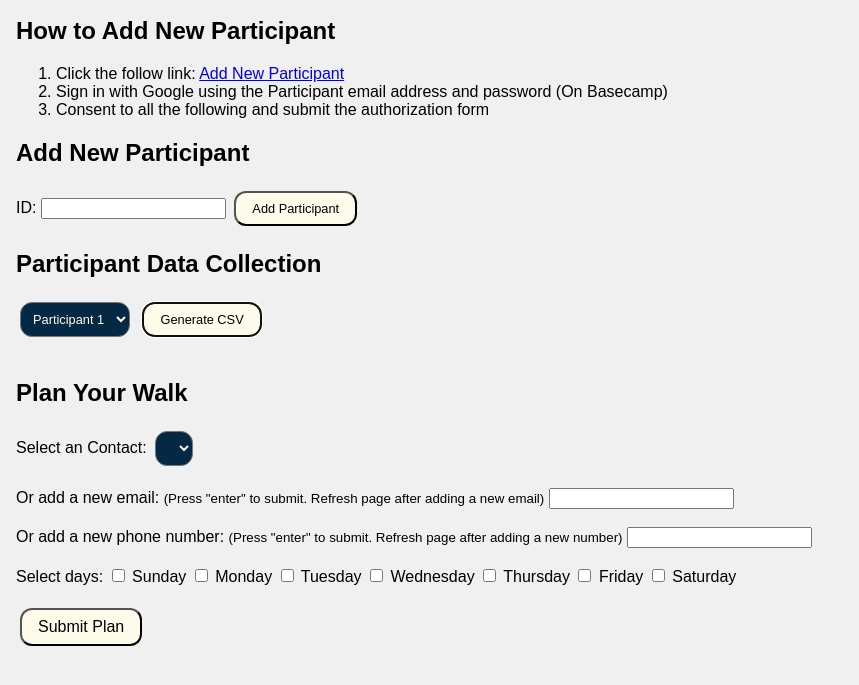
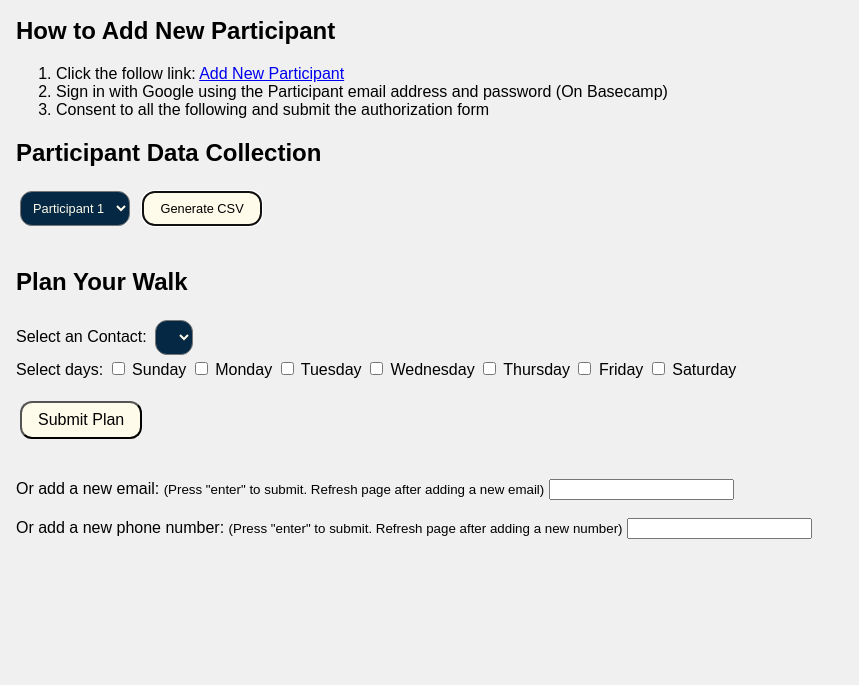
Before and after one commit to HypeFish/roybal-personal, a website: page index.html in a window 1280 px wide. Shown: the part 109-794 px from the top of the page, without its empty margins (0-859 px from the left). Drawn offline with Linux system fonts and the light colour scheme; no server answers.

Commit message:
new layout

```diff
--- a/index.html
+++ b/index.html
@@ -21,11 +21,6 @@
         <li> Consent to all the following and submit the authorization form</li>
     </ol>
 
-    <h2>Add New Participant</h2>
-    <label for="newParticipantID">ID:</label>
-    <input type="text" id="newParticipantID" name="newParticipantID">
-    <button id="addParticipant">Add Participant</button>
-
     <h2>Participant Data Collection</h2>
     <select id="participant-selector" title="Select Participant">
         <option value="BPS5WQ" data-participant-number="1">Participant 1</option>
@@ -42,21 +37,6 @@
     <select id="contactSelector" name="contactSelector">
         <!-- Option elements will be dynamically added here using JavaScript -->
     </select>
-
-    <br><br>
-
-    <label for="newEmail">Or add a new email:</label>
-    <!-- small text to let the user know to refresh the page after adding a new email -->
-    <small>(Press "enter" to submit. Refresh page after adding a new email)</small>
-    <input type="text" id="newEmail" name="newEmail" onkeydown="if (event.key === 'Enter') { event.preventDefault(); submitNewContact(); }">
-
-    <br><br>
-
-    <label for="newPhone">Or add a new phone number:</label>
-    <small>(Press "enter" to submit. Refresh page after adding a new number)</small>
-    <input type="text" id="newPhone" name="newPhone" onkeydown="if (event.key === 'Enter') { event.preventDefault(); submitNewContact(); }">
-
-    <br><br>
 
     <form id="planForm"> <!-- Added form element -->
         <label for="selectedDays">Select days:</label>
@@ -80,6 +60,21 @@
         <input type="submit" value="Submit Plan"> <!-- Added submit button -->
     </form>
 
+    <br/>
+    <br/>
+
+    <label for="newEmail">Or add a new email:</label>
+    <!-- small text to let the user know to refresh the page after adding a new email -->
+    <small>(Press "enter" to submit. Refresh page after adding a new email)</small>
+    <input type="text" id="newEmail" name="newEmail" onkeydown="if (event.key === 'Enter') { event.preventDefault(); submitNewContact(); }">
+
+    <br><br>
+
+    <label for="newPhone">Or add a new phone number:</label>
+    <small>(Press "enter" to submit. Refresh page after adding a new number)</small>
+    <input type="text" id="newPhone" name="newPhone" onkeydown="if (event.key === 'Enter') { event.preventDefault(); submitNewContact(); }">
+
+
     <script src="assets/js/plan/plan.js"></script>
     <script src="assets/js/collection/data_collect.js"></script>
 </body>
```
Also changed, not shown: index.js (+9 -8 lines).
